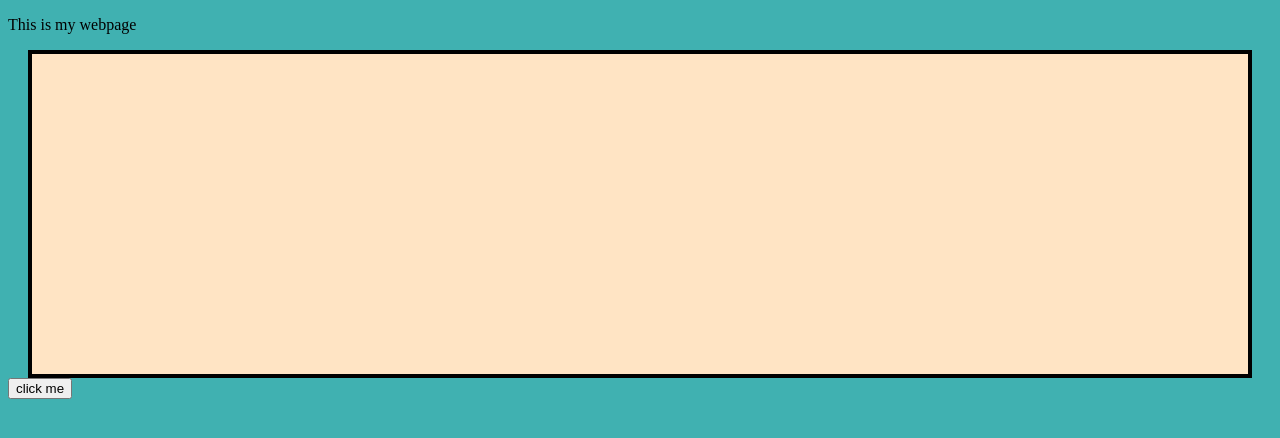
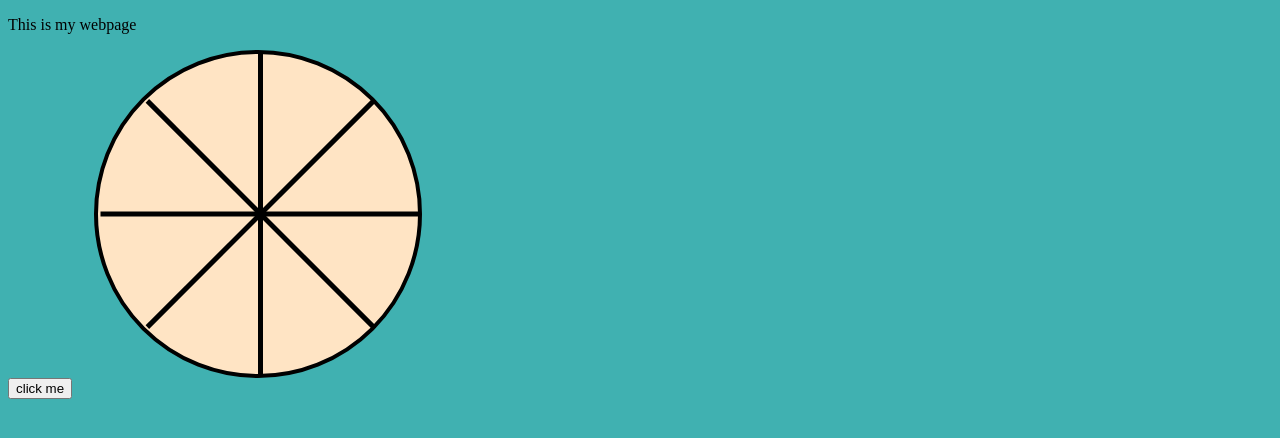
Before and after one commit to BrendanRahn/WebappPartyGame, a Flask app: page / in a window 1280 px wide. Shown: the top 438 px of the page. Run offline with Flask 3, Linux system fonts and the light colour scheme.

Commit message:
added lines to divide spinner in sections

```diff
--- a/static/main_page_style.css
+++ b/static/main_page_style.css
@@ -1,15 +1,58 @@
-#testdiv {
+#container_div {
+    width: 500px;
+}
+
+#test_div {
     border-color: black;
     border-width: 4px;
     border-style: solid;
-    width: 95vw;
+    border-radius: 50%;
+    width: 40vh;
+    max-width: 500px;
     height: 40vh;
+    max-height: 500px;
     background-color: bisque;
     margin: auto;
     display: flex;
     align-items: center;
+    position: relative;
 
 
+}
+
+#dividing_line_0dg {
+    width: 5px;
+    height: 100%;
+    background-color: black;
+    margin-left: 50%;
+    position: absolute;
+}
+
+#dividing_line_45dg {
+    width: 5px;
+    height: 100%;
+    background-color: black;
+    transform: rotate(45deg);
+    margin-left: 50%;
+    position: absolute;
+}
+
+#dividing_line_90dg {
+    width: 5px;
+    height: 100%;
+    background-color: black;
+    transform: rotate(90deg);
+    margin-left: 50%;
+    position: absolute;
+}
+
+#dividing_line_135dg {
+    width: 5px;
+    height: 100%;
+    background-color: black;
+    transform: rotate(135deg);
+    margin-left: 50%;
+    position: absolute;
 }
 
 #spinner {
--- a/templates/main_page.html
+++ b/templates/main_page.html
@@ -7,11 +7,17 @@
 
 <body>
     <p id="myp">This is my webpage</p>
-    <div id="testdiv">
-        <!-- <div id="spinner">
+    <div id="container_div">
+        <div id="test_div">
+            <div id="dividing_line_0dg"></div>
+            <div id="dividing_line_45dg"></div>
+            <div id="dividing_line_90dg"></div>
+            <div id="dividing_line_135dg"></div>
+            <!-- <div id="spinner">
 
-        </div> -->
+            </div> -->
 
+        </div>
     </div>
     <button onclick="add_animation_class()">click me</button>
 
```
